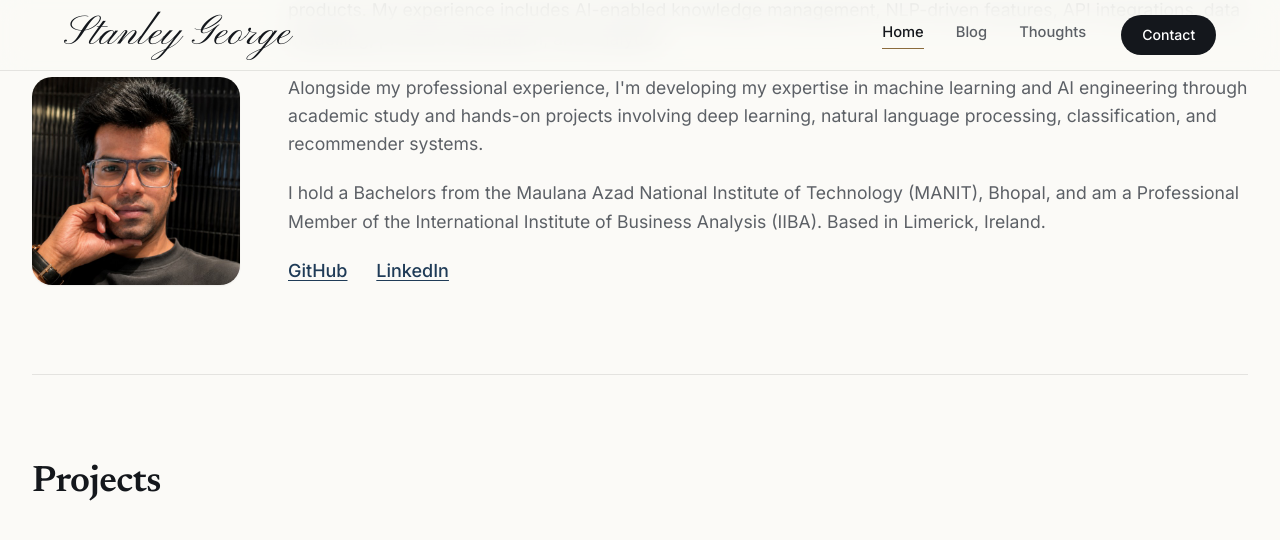
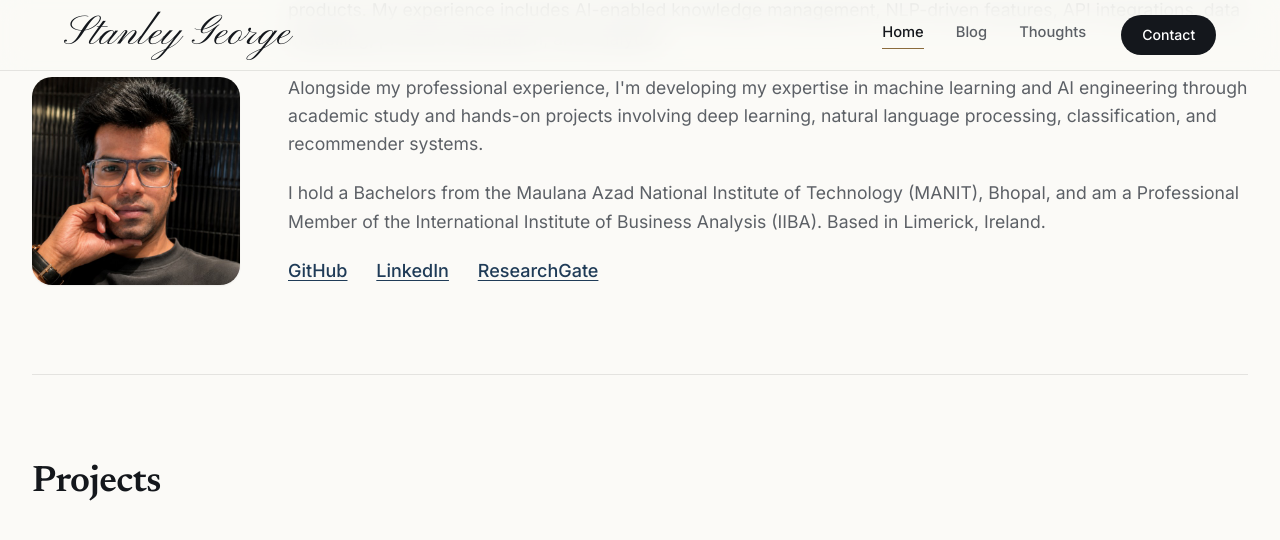
Before and after one commit to stageor/stageor.github.io, a Jekyll site: the page built from index.html, in a window 1280 px wide and 900 px high, scrolled down 349 px, cut to the strip 0-589 px from the top of the window. Shown: the top 540 px of the strip. Built offline with Jekyll 4.4.1, drawn with Linux system fonts in a browser that asks for light colours.

Commit message:
Add ResearchGate link to About section and structured data
Co-Authored-By: Claude Sonnet 5 <noreply@anthropic.com>
Claude-Session: https://claude.ai/code/session_01V1zx5mLX7vrJ9dsy7ibrGV

```diff
--- a/_includes/head.html
+++ b/_includes/head.html
@@ -29,7 +29,8 @@
   },
   "sameAs": [
     "https://github.com/stageor",
-    "https://linkedin.com/in/stanleygeorge01"
+    "https://linkedin.com/in/stanleygeorge01",
+    "https://www.researchgate.net/profile/Stanley-George-6"
   ]
 }
 </script>
--- a/index.html
+++ b/index.html
@@ -34,6 +34,7 @@ title: Home
     <div class="links">
       <a class="underline" href="https://github.com/stageor">GitHub</a>
       <a class="underline" href="https://linkedin.com/in/stanleygeorge01">LinkedIn</a>
+      <a class="underline" href="https://www.researchgate.net/profile/Stanley-George-6">ResearchGate</a>
     </div>
     </div>
   </div>
```
